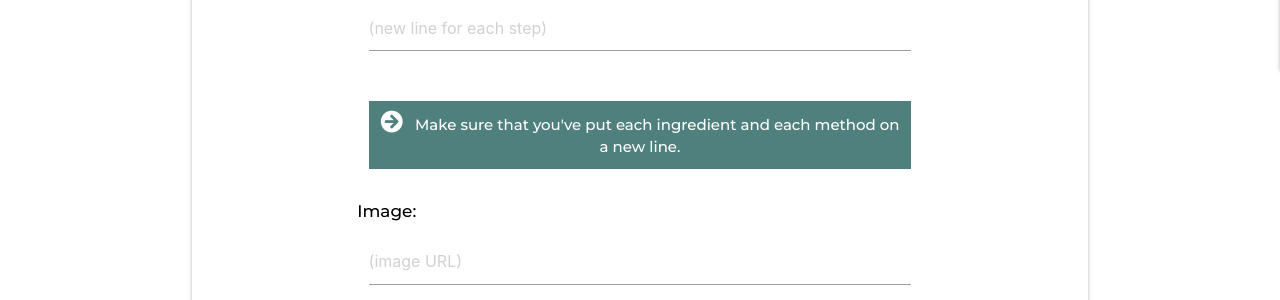
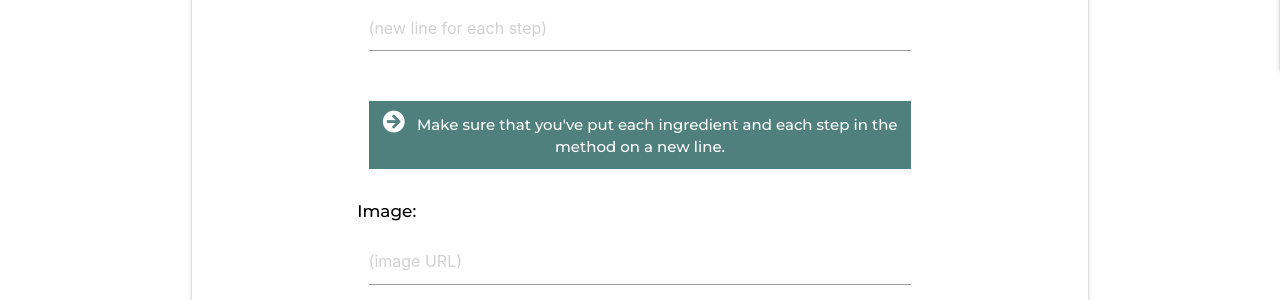
Before and after one commit to LukaszPasich/Cookable-MS3, a Flask app: template templates/add_recipe.html in a window 1280 px wide. Shown: the part 790-1090 px from the top of the page. Run offline with Flask 2, Linux system fonts and the light colour scheme; the template is opened without the code that fills it, so the values that code supplies are empty; some libraries are stand-ins or nearby versions.

Commit message:
MAINT: Clean up code in 'app.py' file

```diff
--- a/templates/add_recipe.html
+++ b/templates/add_recipe.html
@@ -62,7 +62,7 @@
                 <textarea placeholder="(new line for each step)" id="method" name="method" class="materialize-textarea validate" required></textarea>
             </div>
         </div>
-        <p class="make-sure"><i class="fas fa-arrow-circle-right"></i> &nbsp; Make sure that you've put each ingredient and each method on a new line.</p>
+        <p class="make-sure"><i class="fas fa-arrow-circle-right"></i> &nbsp; Make sure that you've put each ingredient and each step in the method on a new line.</p>
 
         <!-- Image -->
         <div class="row">
--- a/templates/edit_recipe.html
+++ b/templates/edit_recipe.html
@@ -73,7 +73,7 @@
                 </textarea>
             </div>
         </div>
-        <p class="make-sure"><i class="fas fa-arrow-circle-right"></i> &nbsp; Make sure that you've put each ingredient and each method on a new line.</p>
+        <p class="make-sure"><i class="fas fa-arrow-circle-right"></i> &nbsp; Make sure that you've put each ingredient and each step in the method on a new line.</p>
 
         <!-- Image -->
         <div class="row">
```
Also changed, not shown: app.py (+9 -9 lines).
